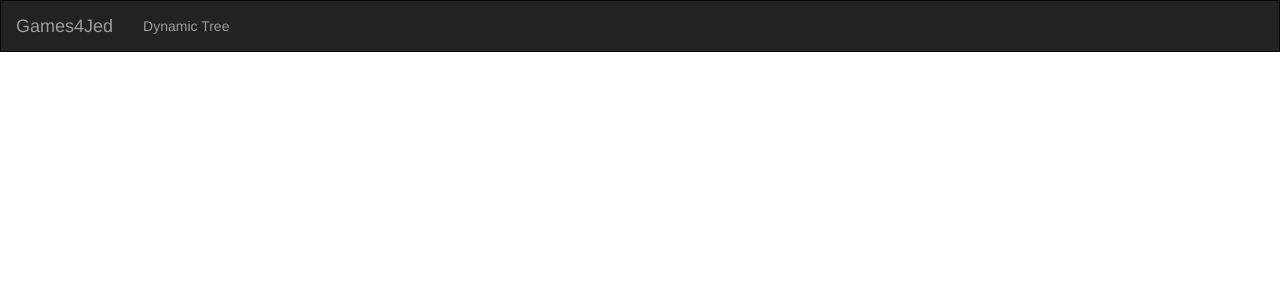
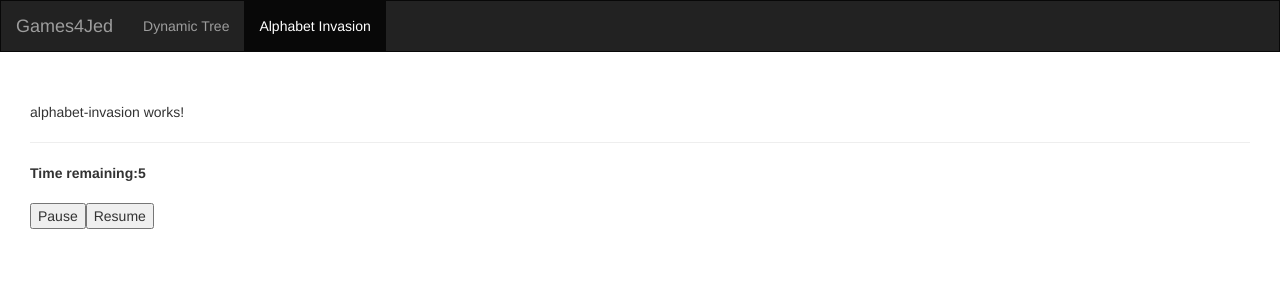
Before and after one commit to Tosin17/games-for-jed, an Angular app: page /alphabet-invasion in a window 1280 px wide. Before the commit this address led to /. Shown: the top 300 px of the page. Built offline with nearby package versions, Linux system fonts and the light colour scheme.

Commit message:
initialize alphabet game

```diff
--- a/src/app/app-routing.module.ts
+++ b/src/app/app-routing.module.ts
@@ -1,9 +1,11 @@
 import { NgModule } from '@angular/core';
 import { Routes, RouterModule } from '@angular/router';
 import { DocsViewComponent } from './features/docs-view/docs-view.component';
+import { AlphabetInvasionComponent } from './core/alphabet-invasion/alphabet-invasion.component';
 
 const routes: Routes = [
-  { path: '', component: DocsViewComponent }
+  { path: '', component: DocsViewComponent },
+  { path: 'alphabet-invasion', component: AlphabetInvasionComponent }
 ];
 
 @NgModule({
--- a/src/app/app.module.ts
+++ b/src/app/app.module.ts
@@ -12,6 +12,8 @@ import { MatButtonModule } from '@angular/material/button';
 import { DocsViewComponent } from './features/docs-view/docs-view.component';
 import { DocsTreeComponent } from './features/docs-tree/docs-tree.component';
 import { DocsTreeNodeDetailsComponent } from './features/docs-tree-node-details/docs-tree-node-details.component';
+import { AlphabetInvasionComponent } from './core/alphabet-invasion/alphabet-invasion.component';
+import { CountdownTimerComponent } from './features/countdown-timer/countdown-timer.component';
 
 @NgModule({
   declarations: [
@@ -20,6 +22,8 @@ import { DocsTreeNodeDetailsComponent } from './features/docs-tree-node-details/
     DocsViewComponent,
     DocsTreeComponent,
     DocsTreeNodeDetailsComponent,
+    AlphabetInvasionComponent,
+    CountdownTimerComponent,
   ],
   imports: [
     BrowserModule,
--- /dev/null
+++ b/src/app/core/alphabet-invasion/alphabet-invasion.component.html
@@ -0,0 +1,6 @@
+<div class="alphabet-invasion">
+    <p>alphabet-invasion works!</p>
+
+    <hr>
+    <countdown-timer></countdown-timer>
+</div>
--- /dev/null
+++ b/src/app/core/alphabet-invasion/alphabet-invasion.component.scss
@@ -0,0 +1,3 @@
+.alphabet-invasion {
+    padding: 3rem;
+}
--- /dev/null
+++ b/src/app/core/alphabet-invasion/alphabet-invasion.component.ts
@@ -0,0 +1,15 @@
+import { Component, OnInit } from '@angular/core';
+
+@Component({
+  selector: 'alphabet-invasion',
+  templateUrl: './alphabet-invasion.component.html',
+  styleUrls: ['./alphabet-invasion.component.scss']
+})
+export class AlphabetInvasionComponent implements OnInit {
+
+  constructor() { }
+
+  ngOnInit() {
+  }
+
+}
--- a/src/app/core/nav/nav.component.html
+++ b/src/app/core/nav/nav.component.html
@@ -6,8 +6,11 @@
         </div>
         <ul class="nav navbar-nav">
             <li routerLinkActive="active"
-                routerLinkActiveOptions="{exact: true}">
+                [routerLinkActiveOptions]="{exact: true}">
                 <a [routerLink]="['/']">Dynamic Tree</a>
+            </li>
+            <li routerLinkActive="active">
+                <a [routerLink]="['/alphabet-invasion']">Alphabet Invasion</a>
             </li>
         </ul>
     </div>
--- /dev/null
+++ b/src/app/features/countdown-timer/countdown-timer.component.html
@@ -0,0 +1,8 @@
+<div>
+    <b>Time remaining:</b><span> <b>{{ remainingTime }}</b></span>
+    <br><br>
+</div>
+<button type="button"
+        #pauseTimer>Pause</button>
+<button type="button"
+        #resumeTimer>Resume</button>
--- /dev/null
+++ b/src/app/features/countdown-timer/countdown-timer.component.ts
@@ -0,0 +1,42 @@
+import { Component, OnInit, ViewChild, ElementRef, AfterViewInit } from '@angular/core';
+import { fromEvent, interval, merge, empty } from 'rxjs';
+import { mapTo, startWith, switchMap, scan, takeWhile } from 'rxjs/operators';
+
+@Component({
+  selector: 'countdown-timer',
+  templateUrl: './countdown-timer.component.html',
+  styleUrls: ['./countdown-timer.component.scss']
+})
+export class CountdownTimerComponent implements AfterViewInit {
+  @ViewChild('pauseTimer', { static: false }) pauseTimer: ElementRef;
+  @ViewChild('resumeTimer', { static: false }) resumeTimer: ElementRef;
+  private readonly COUNT_INIT: number = 10;
+  private remainingTime: number = this.COUNT_INIT;
+
+  constructor() { }
+
+  ngAfterViewInit() {
+    this.setupTimer();
+  }
+
+  setupTimer() {
+    const interval$ = interval(1000).pipe(mapTo(-1));
+    const pause$ = fromEvent(this.pauseTimer.nativeElement, 'click').pipe(mapTo(false));
+    const resume$ = fromEvent(this.resumeTimer.nativeElement, 'click').pipe(mapTo(true));
+
+    merge(pause$, resume$)
+      .pipe(
+        startWith(true),
+        switchMap(val => val ? interval$ : empty()), // tslint:disable-line
+        scan((acc, curr) => acc + curr, this.COUNT_INIT),
+        takeWhile(val => val >= 0)
+      ).subscribe(val => {
+        this.remainingTime = val;
+      });
+  }
+
+  setupColorMixer() {
+
+  }
+
+}
```
Also changed, not shown: src/app/features/countdown-timer/countdown-timer.component.scss (added), 2 other files (tests, documents, lock files or other folders).
